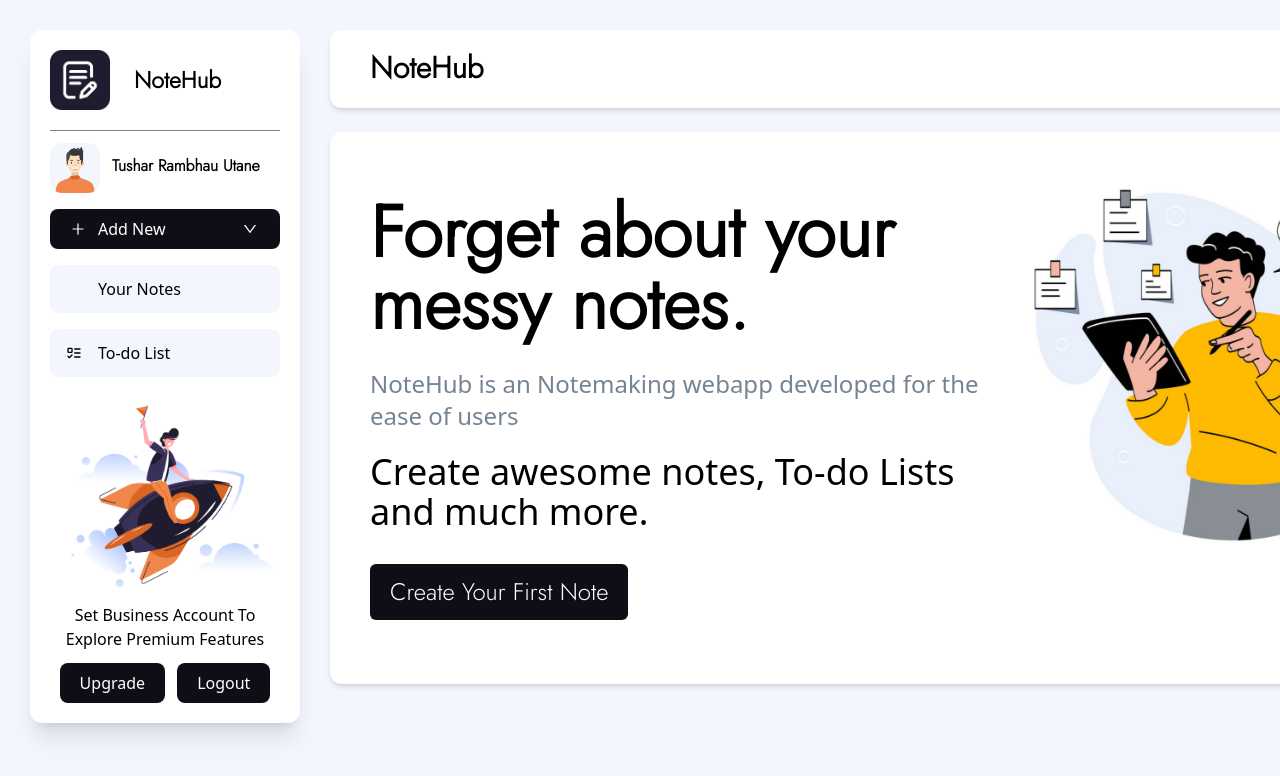
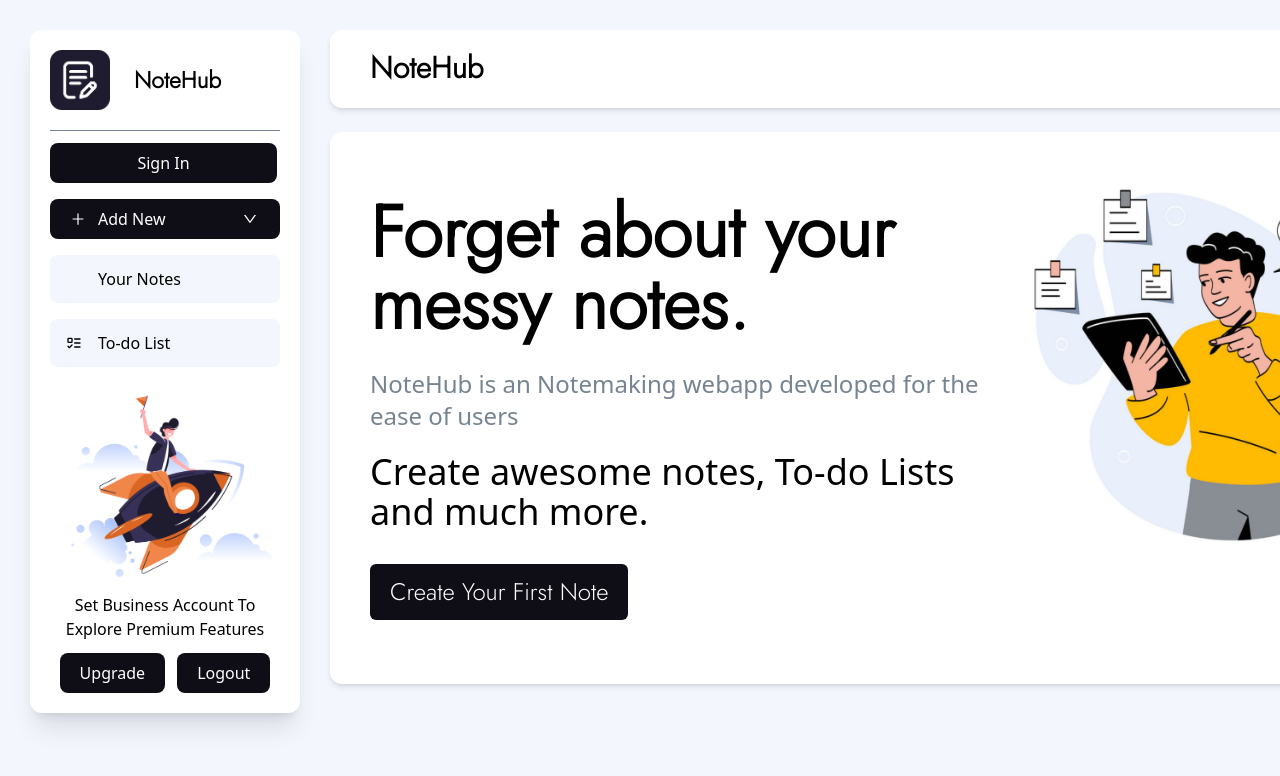
Before and after one commit to TusharUtane07/Notehub-using-Typescript, a React (Vite) app: page / in a window 1280 px wide. Shown: the top 776 px of the page. Built offline with nearby package versions, Linux system fonts and the light colour scheme; no server answers; some icons are missing.

Commit message:
Added Authentication with Firebase

```diff
--- a/package.json
+++ b/package.json
@@ -12,6 +12,7 @@
   "dependencies": {
     "@mui/icons-material": "^5.14.9",
     "@reduxjs/toolkit": "^1.9.5",
+    "firebase": "^10.4.0",
     "react": "^18.2.0",
     "react-dom": "^18.2.0",
     "react-icons": "^4.11.0",
--- a/src/Components/Sidebar.tsx
+++ b/src/Components/Sidebar.tsx
@@ -1,20 +1,55 @@
-import { useState } from "react";
+import React, { useState, useEffect } from "react";
 import { NavLink } from "react-router-dom";
-
-import logo from "../Assests/logo.png";
-import avatar from "../Assests/Avatar.jpg";
-// import { BiSearch } from "react-icons/bi";
 import { AiOutlinePlus, AiOutlineDown } from "react-icons/ai";
 import { PiNotebookBold } from "react-icons/pi";
 import { LuListTodo } from "react-icons/lu";
 import upgrade from "../Assests/side-bkg.png";
+import { User, onAuthStateChanged, signOut } from "firebase/auth";
+import { auth } from "../firebase"; // Import the User type
 
-const Sidebar = () => {
+import logo from "../Assests/logo.png";
+import avatar from "../Assests/Avatar.jpg";
+
+const Sidebar: React.FC = () => {
 	const [popUp, setPopUp] = useState<boolean>(false);
+	const [user, setUser] = useState<User | null>(null);
+	const [uName, setUName] = useState<string>("");
+
+	useEffect(() => {
+		const unsubscribe = onAuthStateChanged(auth, (currentUser) => {
+			if (currentUser) {
+				setUser(currentUser);
+				const userEmail = currentUser.email;
+				if (userEmail) {
+					if (currentUser.displayName == null) {
+						const u1 = currentUser.email.slice(0, -10);
+						const uName = u1.charAt(0).toUpperCase() + u1.slice(1);
+						// console.log(uName)
+						setUName(uName);
+					}
+				}
+			} else {
+				setUser(null);
+			}
+		});
+		return () => {
+			unsubscribe();
+		};
+	}, []);
+
+	const logoutUser = () => {
+		signOut(auth)
+			.then(() => {
+				console.log("logout successful");
+			})
+			.catch((error) => {
+				console.log(error.message);
+			});
+	};
 
 	return (
 		<div>
-			<div className=" my-[30px] mx-[30px] shadow-xl rounded-xl bg-[#ffffff] w-[270px] pl-5 pr-5">
+			<div className="my-[30px] mx-[30px] shadow-xl rounded-xl bg-[#ffffff] w-[270px] pl-5 pr-5">
 				<NavLink to={"/"}>
 					<div className="flex items-center gap-6 font-bold py-5">
 						<img src={logo} alt="" className="w-[60px] h-[60px]" />
@@ -23,32 +58,34 @@ const Sidebar = () => {
 				</NavLink>
 				<div className="w-full h-[1px] bg-[#768492]"></div>
 				<div className="flex gap-3 items-center">
-					<img
-						src={avatar}
-						alt=""
-						className="h-[50px] w-[50px] rounded-xl mt-3"
-					/>
-					<p className="font-Jost text-[16px] font-bold mt-2">
-						Tushar Rambhau Utane
-					</p>
+					{user ? (
+						<>
+							<img
+								src={avatar}
+								alt=""
+								className="h-[50px] w-[50px] rounded-xl mt-3"
+							/>
+							<p className="font-Jost text-[16px] font-bold mt-2">{uName}</p>
+						</>
+					) : (
+						<>
+							<NavLink to={"/signin"}>
+								<button className="mt-3 bg-[#0f0e17] text-white py-2 rounded-lg w-[227px] text-center">
+									Sign In
+								</button>
+							</NavLink>
+						</>
+					)}
 				</div>
-				{/* <div className="mt-3 bg-[#f3f6fd] flex gap-3 items-center h-[40px] pl-3 rounded-lg">
-					<BiSearch />
-					<input
-						type="text"
-						placeholder="search"
-						className="bg-transparent outline-none  w-[150px]  text-lg pl-2"
-					/>
-				//! </div> WORK ON THESE AFTER COMPLETING THE PROJECT */}
 				<div
-					className="flex cursor-pointer items-center  mt-4 buttonStyle pl-5 gap-3"
+					className="flex cursor-pointer items-center mt-4 buttonStyle pl-5 gap-3"
 					onClick={() => setPopUp(!popUp)}>
 					<AiOutlinePlus />
 					<p className="mr-16">Add New</p>
 					<AiOutlineDown />
 				</div>
 
-				{popUp ? (
+				{popUp && (
 					<div className="bg-[#f3f6fd] shadow-xl mt-3 rounded-xl h-32 w-56 px-3 py-2 text-center cursor-pointer">
 						<NavLink to={"/create-note"}>
 							<div className="flex items-center gap-3 ml-4 text-xl my-5">
@@ -63,8 +100,6 @@ const Sidebar = () => {
 							</div>
 						</NavLink>
 					</div>
-				) : (
-					<div></div>
 				)}
 
 				<div className="mt-4 cursor-pointer flex items-center gap-4 bg-[#f3f6fd] py-3 rounded-lg px-4">
@@ -85,7 +120,11 @@ const Sidebar = () => {
 					<NavLink to={"/pricing"}>
 						<button className="mt-3 mb-5 buttonStyle px-5">Upgrade</button>
 					</NavLink>
-					<button className="mt-3 mb-5 ml-3 buttonStyle px-5">Logout</button>
+					<button
+						className="mt-3 mb-5 ml-3 buttonStyle px-5"
+						onClick={logoutUser}>
+						Logout
+					</button>
 				</div>
 			</div>
 		</div>
--- a/src/Pages/SignIn.tsx
+++ b/src/Pages/SignIn.tsx
@@ -1,5 +1,8 @@
-import { useState } from "react";
+import { useState, MouseEvent } from "react";
 import logo from "../Assests/logo.png";
+import { signInWithEmailAndPassword } from "firebase/auth";
+import { auth } from "../firebase";
+import { useNavigate } from "react-router-dom";
 
 const SignIn = () => {
 	const [isChecked, setIsChecked] = useState(false);
@@ -8,6 +11,20 @@ const SignIn = () => {
 
 	const handleCheckboxChange = () => {
 		setIsChecked(!isChecked);
+	};
+
+	const navigate = useNavigate();
+
+	const signInUser = (e: MouseEvent<HTMLButtonElement>) => {
+		e.preventDefault();
+		signInWithEmailAndPassword(auth, email, password)
+			.then(() => {
+				console.log("user login successful!!");
+				navigate("/");
+			})
+			.catch((error) => {
+				console.log(error.message);
+			});
 	};
 
 	return (
@@ -49,7 +66,9 @@ const SignIn = () => {
 							<span>Remember Me</span>
 						</div>
 						<div className="flex justify-center mt-5">
-							<button className="bg-black text-white rounded-xl  h-[38px] w-[80px]">
+							<button
+								className="bg-black text-white rounded-xl  h-[38px] w-[80px]"
+								onClick={(e) => signInUser(e)}>
 								Sign In
 							</button>
 						</div>
--- a/src/Pages/SignUp.tsx
+++ b/src/Pages/SignUp.tsx
@@ -1,5 +1,7 @@
-import { useState } from "react";
+import { useState, MouseEvent } from "react";
 import logo from "../Assests/logo.png";
+import { createUserWithEmailAndPassword } from "firebase/auth";
+import { auth } from "../firebase";
 
 const SignUp = () => {
 	const [isChecked, setIsChecked] = useState(false);
@@ -8,8 +10,32 @@ const SignUp = () => {
 	const [password, setPassword] = useState<string>("");
 	const [cPassword, setCPassword] = useState<string>("");
 
+	// const auth = getAuth();
+
 	const handleCheckboxChange = () => {
 		setIsChecked(!isChecked);
+	};
+
+	const signUpUser = (event: MouseEvent<HTMLButtonElement>) => {
+		event.preventDefault();
+		if (password !== cPassword) {
+			//   toast.error("Passwords are not matching");
+		}
+		// setLoading(true);
+		createUserWithEmailAndPassword(auth, email, password)
+			.then((userCredential) => {
+				const user = userCredential.user;
+
+				console.log(user);
+				// setLoading(false);
+				// toast.success("Registered Successfully");
+				// navigate("/login");
+			})
+			.catch((error) => {
+				console.log(error.message);
+				// toast.error(error.message);
+				// setLoading(false);
+			});
 	};
 
 	return (
@@ -65,7 +91,9 @@ const SignUp = () => {
 							<span>I agree with the terms of use</span>
 						</div>
 						<div className="flex justify-center mt-5">
-							<button className="bg-black text-white rounded-xl  h-[38px] w-[80px]">
+							<button
+								className="bg-black text-white rounded-xl  h-[38px] w-[80px]"
+								onClick={(e) => signUpUser(e)}>
 								Sign Up
 							</button>
 						</div>
--- /dev/null
+++ b/src/firebase.ts
@@ -0,0 +1,16 @@
+import { initializeApp } from "firebase/app";
+import { getAuth } from "firebase/auth";
+
+
+const firebaseConfig = {
+  apiKey: "AIzaSyA1ZEmqnt5r_gXjGGCwD1vvaAY3zfqQxl8",
+  authDomain: "notehub-1ec53.firebaseapp.com",
+  projectId: "notehub-1ec53",
+  storageBucket: "notehub-1ec53.appspot.com",
+  messagingSenderId: "209269903376",
+  appId: "1:209269903376:web:da112de165eed500fd3a95"
+};
+
+
+const app = initializeApp(firebaseConfig);
+export const auth = getAuth(app)
```
Also changed, not shown: 1 other file (tests, documents, lock files or other folders).
